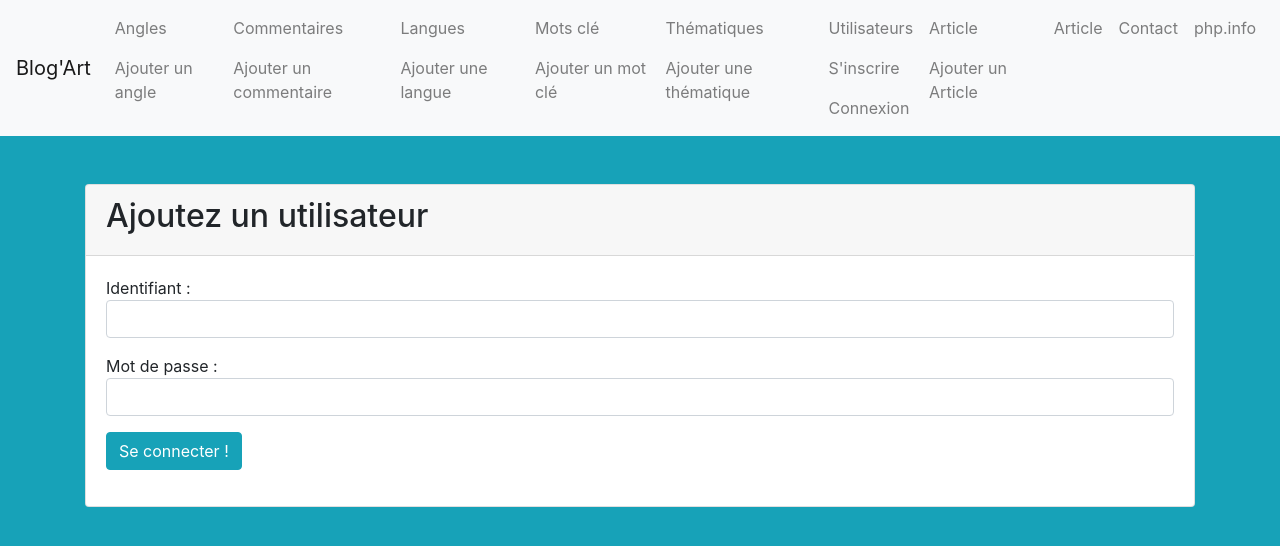
After one commit to LeoPhilip33/BlogArt, a PHP site: page /User/connexion.php in a window 1280 px wide. The commit adds this page. Shown: the top 546 px of the page. Run offline with PHP 8.4, Linux system fonts and the light colour scheme; some libraries are stand-ins or nearby versions.

Commit message:
User terminé

```diff
--- /dev/null
+++ b/User/connexion.php
@@ -0,0 +1,43 @@
+<?php
+require '../header.php';
+require '../db.php';
+require '../controlerSaisies.php';
+
+if ($_SERVER["REQUEST_METHOD"] == "POST") {
+
+}
+?>
+
+<div class="container">
+  <div class="card mt-5">
+    <div class="card-header">
+    <h2>Ajoutez un utilisateur</h2>
+    </div>
+    <div class="card-body">
+      <?php if(!empty($message)): ?> <!-- Si $message n'est pas vide -->
+        <div class="alert alert-success"> <!-- Alerte succes -->
+          <?= $message; ?> <!-- Echo de $message -->
+        </div>
+      <?php endif; ?>
+      <form class="container-contact-us" method="POST"> <!-- Si le formulaire est activé, on redirige vers action-create.php -->
+        <div class="form-group">
+            <span class="span-text">Identifiant :</span>
+            <input class="form-control" type="text" name="Identifiant" maxlength="30" required> <!-- Définition du taille max et impose à se que le champ soit complété -->
+						<span class="line"></span>
+        </div>
+        <div class="form-group">
+            <span class="span-text">Mot de passe :</span>
+            <input class="form-control"type="password" name="mdp" maxlength="15" required>
+						<span class="line"></span>
+        </div>
+        <div class="form-group">
+          <button type="submit" class="btn btn-info">Se connecter !</button>
+        </div>
+      </form>
+    </div>
+  </div>
+</div>
+
+<?php
+  require '../footer.php';
+?>
--- a/header.php
+++ b/header.php
@@ -38,7 +38,8 @@
       </li>
       <li class="nav-item">
       <a class="nav-link" href="../User/index.php">Utilisateurs</a>
-        <a class="nav-link" href="../User/create.php">Ajouter un utilisateur</a>
+        <a class="nav-link" href="../User/create.php">S'inscrire</a>
+        <a class="nav-link" href="../User/connexion.php">Connexion</a>
       </li>
       <li class="nav-item">
       <a class="nav-link" href="../Article/index.php">Article</a>
```
Also changed, not shown: User/create.php (+3 -7 lines).
